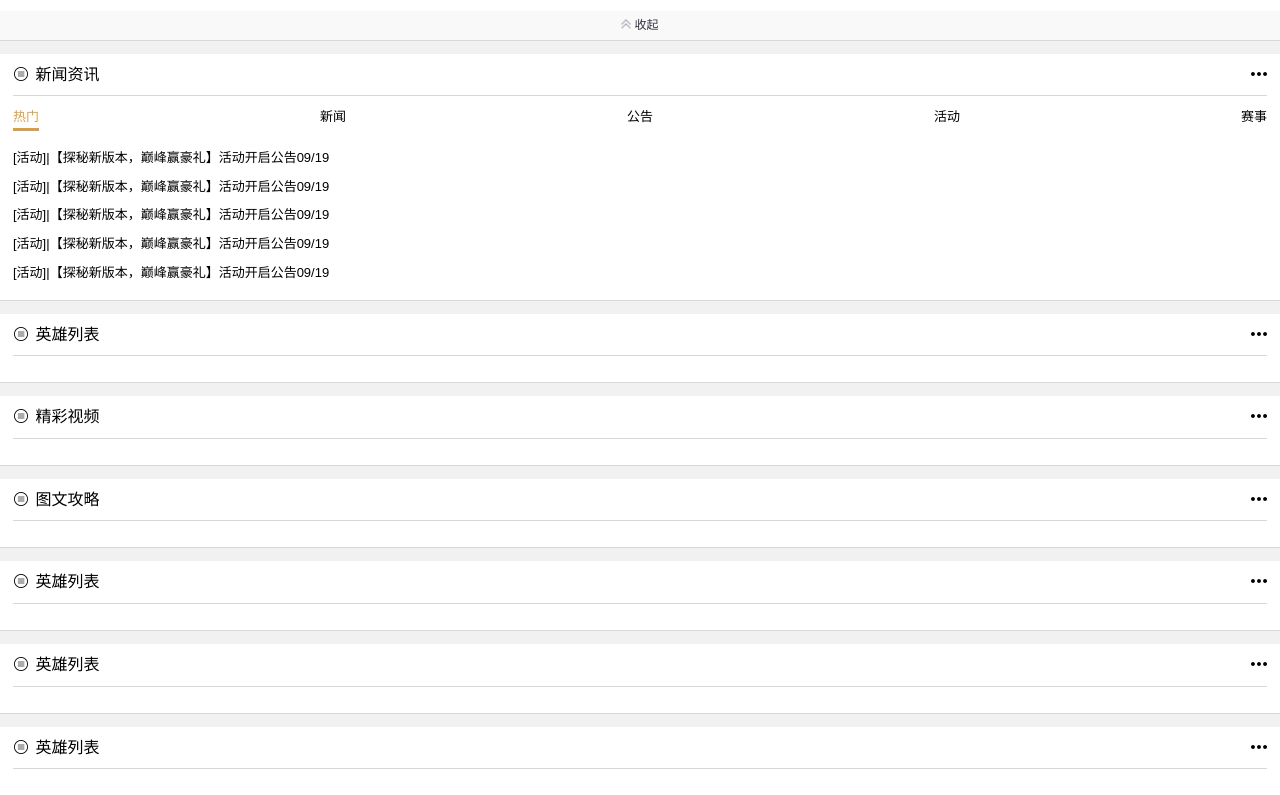
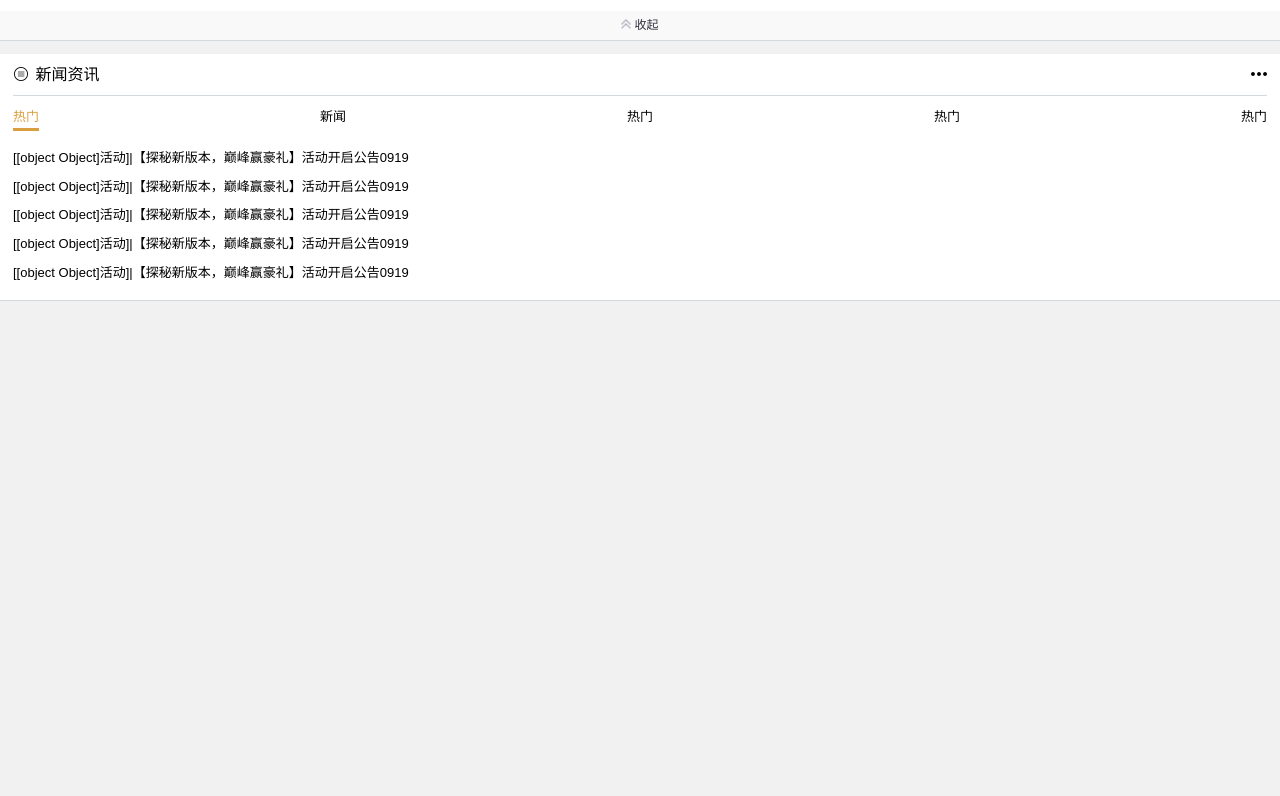
Before and after one commit to Allenjjp/node-vue-moba, a Vue app in the folder web/: page /#/ in a window 1280 px wide. Shown: the part 847-1643 px from the top of the page. After the commit the page ends 1148 px from the top, so only its background shows below. Built offline with nearby package versions, Linux system fonts and the light colour scheme.

Commit message:
列表卡片组件封装

```diff
--- /dev/null
+++ b/web/src/components/ListCard.vue
@@ -0,0 +1,43 @@
+<template>
+    <m-card :icon="icon" :title="title">
+      <div class="nav jc-between">
+        <div class="nav-item" :class="{active: active === i}" v-for="(category, i) in categories" :key="i" @click="active = i">
+          <div class="nav-link">{{category.name}}</div>
+        </div>
+
+      </div>
+      <div class="pt-3">
+        <swiper>
+          <swiper-slide v-for="(category, i) in categories" :key="i">
+            <slot name="items" :category="category">
+                items
+            </slot>
+          </swiper-slide>
+        </swiper>
+      </div>
+    </m-card>
+</template>
+
+<script>
+export default {
+    props: {
+        icon: {
+            type: String,
+            required: true
+        },
+        title: {
+            type: String,
+            required: true
+        },
+        categories: {
+            type: Array,
+            required: true
+        }
+    },
+    data() {
+        return {
+            active: 0
+        }
+    }
+}
+</script>
--- a/web/src/main.js
+++ b/web/src/main.js
@@ -15,6 +15,9 @@
 import Card from './components/Card.vue'
 Vue.component('m-card', Card)
 
+import ListCard from './components/ListCard.vue'
+Vue.component('m-list-card', ListCard)
+
 new Vue({
   router,
   render: h => h(App)
--- a/web/src/views/Home.vue
+++ b/web/src/views/Home.vue
@@ -27,44 +27,16 @@
     </div>
     <!-- end of nav icons -->
 
-    <m-card icon="menu" title="新闻资讯">
-      <div class="nav jc-between">
-        <div class="nav-item active">
-          <div class="nav-link">热门</div>
+    <m-list-card icon="menu" title="新闻资讯" :categories="newsCats">
+      <template #items="{category}">
+        <div class="py-2" v-for="(news, i) in category.newsList" :key="i">
+          <span>[{{news.categoryName}}]</span>
+          <span>|</span>
+          <span>{{news.title}}</span>
+          <span>{{news.date}}</span>
         </div>
-        <div class="nav-item">
-          <div class="nav-link">新闻</div>
-        </div>
-        <div class="nav-item">
-          <div class="nav-link">公告</div>
-        </div>
-        <div class="nav-item">
-          <div class="nav-link">活动</div>
-        </div>
-        <div class="nav-item">
-          <div class="nav-link">赛事</div>
-        </div>
-      </div>
-      <div class="pt-3">
-        <swiper>
-          <swiper-slide v-for="n in 5" :key="n">
-            <div class="py-2" v-for="n in 5" :key="n">
-              <span>[活动]</span>
-              <span>|</span>
-              <span>【探秘新版本，巅峰赢豪礼】活动开启公告</span>
-              <span>09/19</span>
-            </div>
-          </swiper-slide>
-        </swiper>
-      </div>
-    </m-card>
-
-    <m-card title="英雄列表" icon="menu"></m-card>
-    <m-card title="精彩视频" icon="menu"></m-card>
-    <m-card title="图文攻略" icon="menu"></m-card>
-    <m-card title="英雄列表" icon="menu"></m-card>
-    <m-card title="英雄列表" icon="menu"></m-card>
-    <m-card title="英雄列表" icon="menu"></m-card>
+      </template>
+    </m-list-card>
   </div>
 </template>
 
@@ -78,6 +50,48 @@
           el: ".swiper-pagination",
         },
       },
+      newsCats: [
+        {
+          name: "热门",
+          newsList: new Array(5).fill({}).map((v) => ({
+            categoryName: v + "活动",
+            title: "【探秘新版本，巅峰赢豪礼】活动开启公告",
+            date: "0919",
+          })),
+        },
+        {
+          name: "新闻",
+          newsList: new Array(5).fill({}).map((v) => ({
+            categoryName: v + "新闻",
+            title: "【探秘新版本，巅峰赢豪礼】活动开启公告",
+            date: "0919",
+          })),
+        },
+        {
+          name: "热门",
+          newsList: new Array(5).fill({}).map((v) => ({
+            categoryName: v + "活动",
+            title: "【探秘新版本，巅峰赢豪礼】活动开启公告",
+            date: "0919",
+          })),
+        },
+        {
+          name: "热门",
+          newsList: new Array(5).fill({}).map((v) => ({
+            categoryName: v + "活动",
+            title: "【探秘新版本，巅峰赢豪礼】活动开启公告",
+            date: "0919",
+          })),
+        },
+        {
+          name: "热门",
+          newsList: new Array(5).fill({}).map((v) => ({
+            categoryName: v + "活动",
+            title: "【探秘新版本，巅峰赢豪礼】活动开启公告",
+            date: "0919",
+          })),
+        },
+      ],
     };
   },
   components: {},
```
